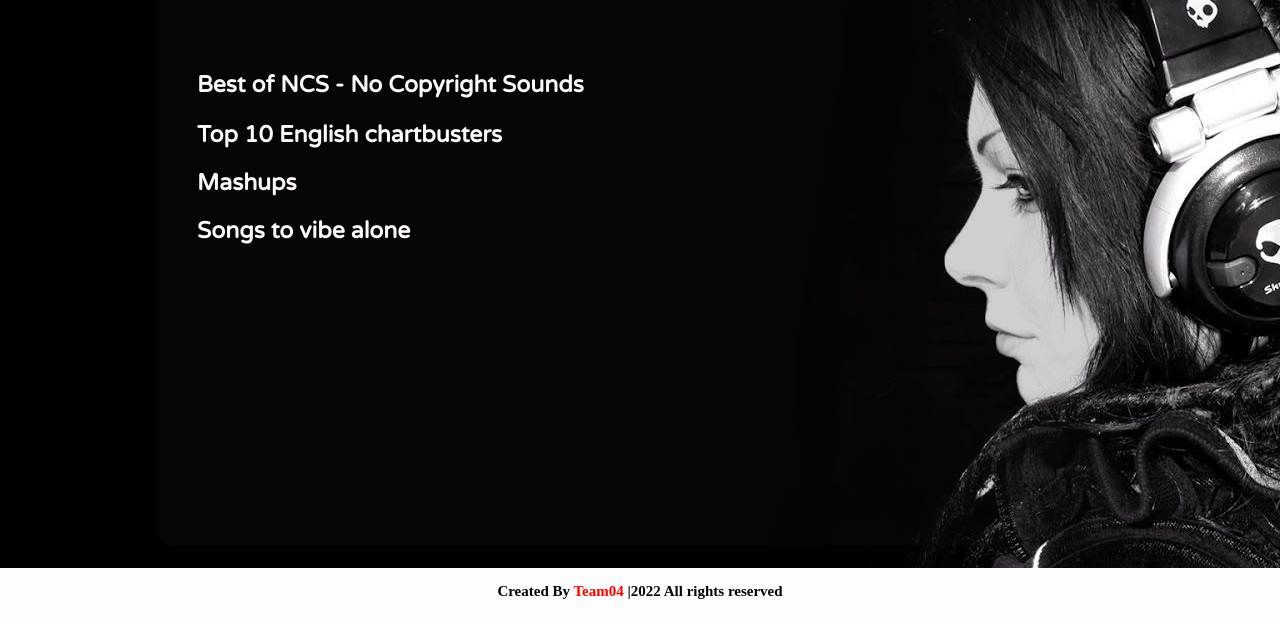
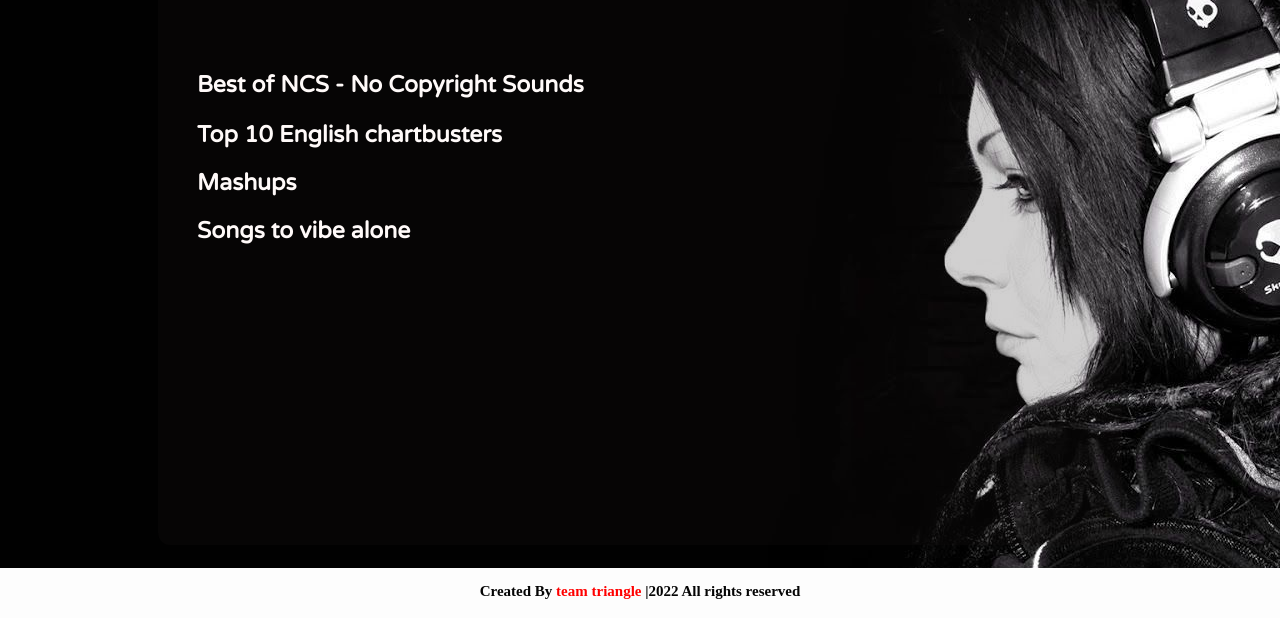
Before and after one commit to Pranavdhorde/Pandora_music_website, a plain HTML site: page index.html in a window 1280 px wide. Shown: the part 202-820 px from the top of the page. Drawn offline with Linux system fonts and the light colour scheme.

Commit message:
saving files

```diff
--- a/index.html
+++ b/index.html
@@ -41,7 +41,7 @@
     </div>
 
     <footer>
-        <p>Created By <a>Team04</a>
+        <p>Created By <a>team triangle</a>
         |2022 All rights reserved</p>
       </footer>
 </body>
```
Also changed, not shown: loginpage.html (+1 -1 lines).
